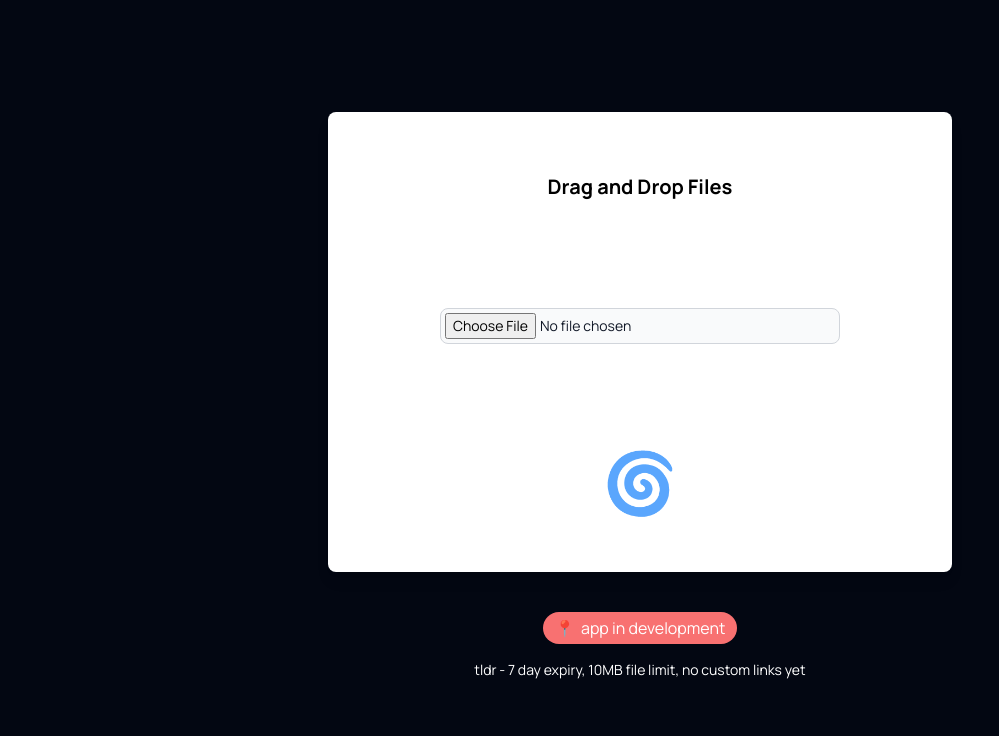
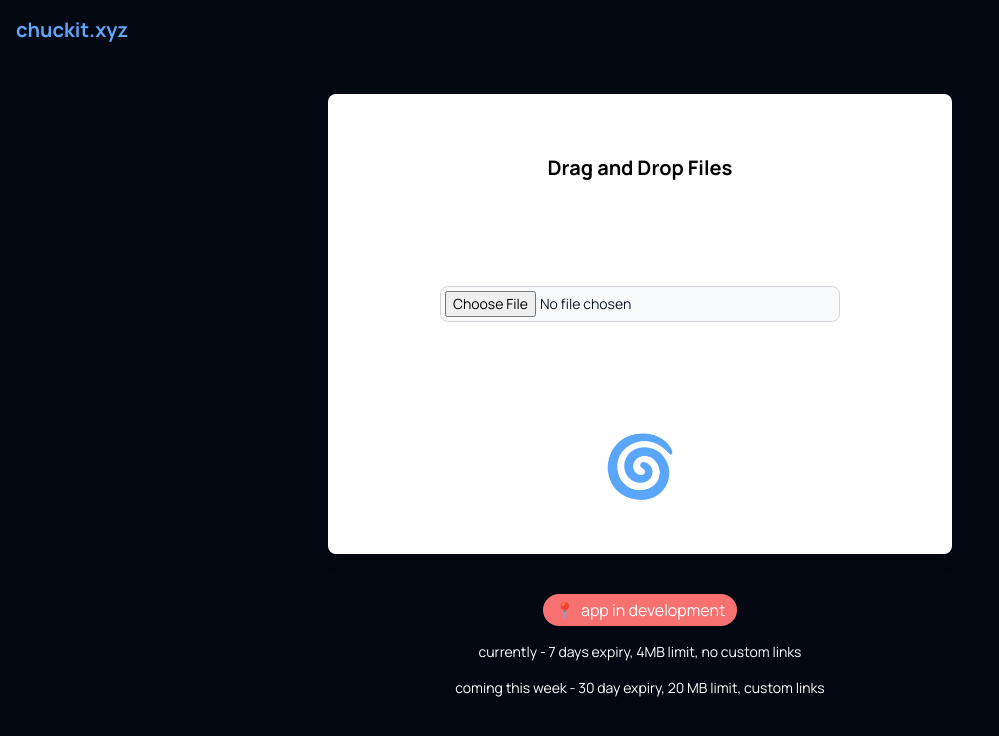
Before and after one commit to gitmank/chuckit, a Next.js app in the folder chuckit.xyz/: page /demo in a window 1280 px wide. Shown: the top 736 px of the page, without its empty margins (0-999 px from the left). Built offline with nearby package versions, Linux system fonts and the light colour scheme.

Commit message:
updated file size limits

```diff
--- a/chuckit.xyz/app/demo/page.jsx
+++ b/chuckit.xyz/app/demo/page.jsx
@@ -55,6 +55,7 @@ const FileUploadPage = () => {
   const [uploadProgress, setUploadProgress] = useState(0);
   const [fileLink, setFileLink] = useState(null);
   const [copied, setCopied] = useState(false);
+  const [error, setError] = useState(false);
 
   const handleDragEnter = (e) => {
     e.preventDefault();
@@ -71,11 +72,17 @@ const FileUploadPage = () => {
   };
 
   const handleDrop = async (e) => {
+    setError(false);
     e.preventDefault();
     setDragging(false);
     let files = e.dataTransfer?.files || e.target?.files;
     if (!files || files.length !== 1) {
       alert("upload a single file");
+      return;
+    }
+    if (files[0].size > 4 * 1024 * 1024) {
+      alert("file size limit 4MB");
+      setError(true);
       return;
     }
     setUploadedFile(files[0]);
@@ -130,12 +137,17 @@ const FileUploadPage = () => {
         }
       >
         <h2 className="text-xl font-bold">Drag and Drop Files</h2>
+        <div className="flex flex-col gap-2 items-center justify-center text-center w-full h-max">
           <input
             onChange={handleDrop}
             className="block w-10/12 max-w-[400px] self-center text-sm p-1 text-gray-900 border border-gray-300 rounded-lg cursor-pointer bg-gray-50 dark:text-gray-400 focus:outline-none dark:bg-gray-700 dark:border-gray-600 dark:placeholder-gray-400"
             id="file_input"
             type="file"
           />
+          <p className="text-sm text-red-400 font-bold">
+            {error ? "file size over 4MB" : ""}
+          </p>
+        </div>
         {uploadedFile ? (
           <div className="flex flex-col text-center justify-around w-full items-center p-4 gap-4">
             <div className="flex flex-col items-center justify-center gap-4 w-full">
@@ -190,9 +202,18 @@ const FileUploadPage = () => {
           📍&nbsp;&nbsp;app in development
         </p>
         <p className="text-sm">
-          tldr - 7 day expiry, 10MB file limit, no custom links yet
+          currently - 7 days expiry, 4MB limit, no custom links
+        </p>
+        <p className="text-sm">
+          coming this week - 30 day expiry, 20 MB limit, custom links
         </p>
       </div>
+      <a
+        href="/"
+        className="absolute top-4 left-4 text-xl font-bold text-blue-400 hover:text-blue-300"
+      >
+        chuckit.xyz
+      </a>
     </main>
   );
 };
```
Lines whose indentation alone changed are shown as unchanged.
